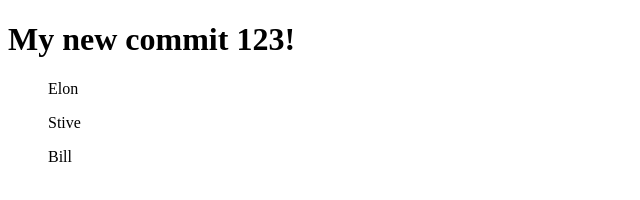
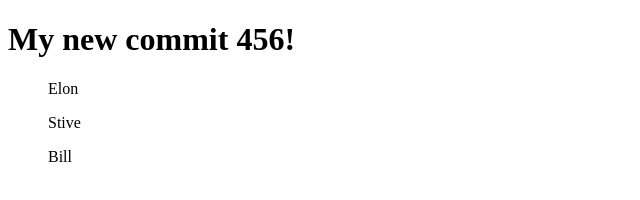
Before and after one commit to MykolaButylkov/my-project, a plain HTML site: page index.html in a window 1280 px wide. Shown: the full height of the page, 0-640 px from the left. Drawn offline with Linux system fonts and the light colour scheme.

Commit message:
456 was added

```diff
--- a/index.html
+++ b/index.html
@@ -7,7 +7,7 @@
   <title>Document</title>
 </head>
 <body>
-  <h1>My new commit 123!</h1>
+  <h1>My new commit 456!</h1>
   <ul>Elon</ul>
   <ul>Stive</ul>
   <ul>Bill</ul>
```
